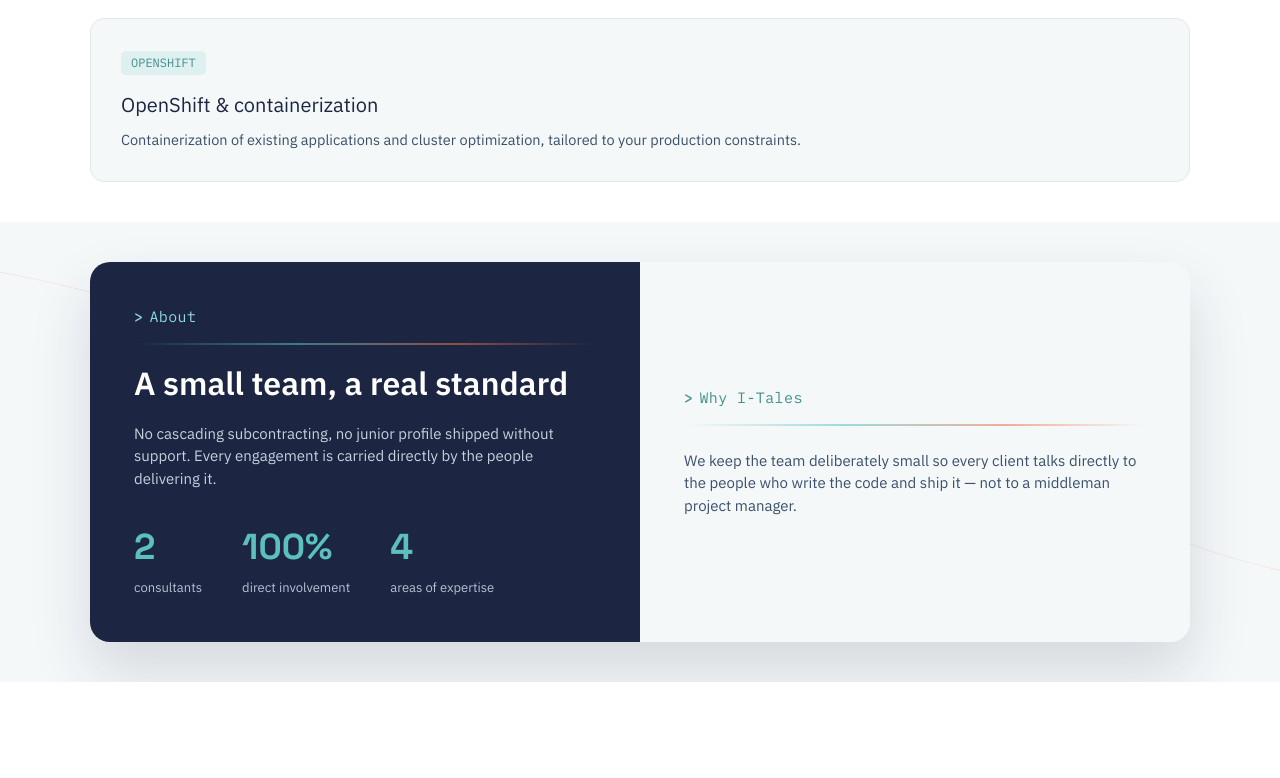
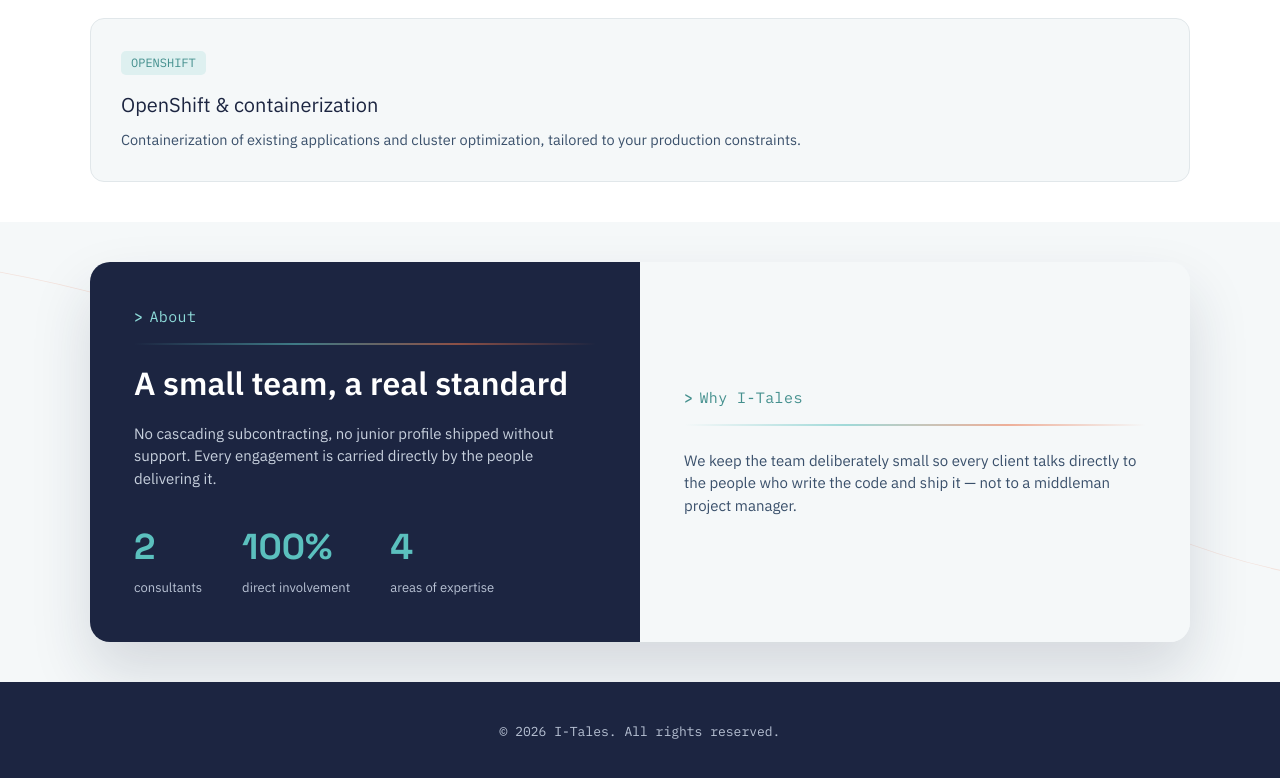
Before and after one commit to gdubois-itales/i-tales-website, a Next.js app: page / in a window 1280 px wide. Shown: the part 1298-2076 px from the top of the page. Before the commit the page ends 1980 px from the top, so only its background shows below. Built offline with nearby package versions, Linux system fonts and the light colour scheme.

Commit message:
feat: add Footer

```diff
--- a/app/layout.tsx
+++ b/app/layout.tsx
@@ -1,4 +1,5 @@
 import Navbar from "@/components/layout/Navbar";
+import Footer from "@/components/layout/Footer";
 import type { Metadata } from "next";
 import { Space_Grotesk, IBM_Plex_Sans, IBM_Plex_Mono } from "next/font/google";
 import "./globals.css";
@@ -40,6 +41,7 @@ export default function RootLayout({
       <body className="flex min-h-full flex-col overflow-x-hidden bg-white font-body text-dusk">
       <Navbar />
       <main className="flex-1">{children}</main>
+      <Footer />
       </body>
       </html>
   );
--- /dev/null
+++ b/components/layout/Footer.tsx
@@ -0,0 +1,7 @@
+export default function Footer() {
+    return (
+        <footer className="bg-indigo px-8 py-10 text-center font-mono text-[13px] text-[#B8C2D4]">
+            © {new Date().getFullYear()} I-Tales. All rights reserved.
+        </footer>
+    );
+}
```
